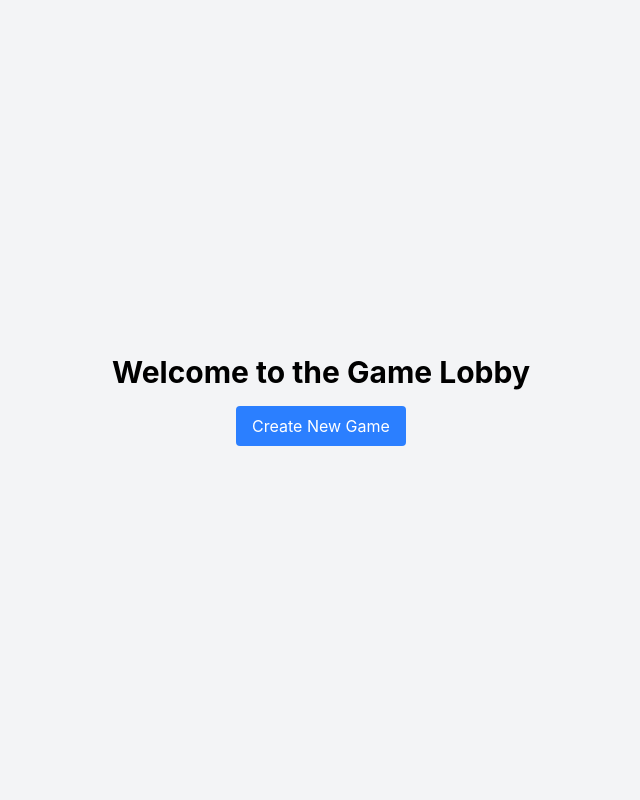
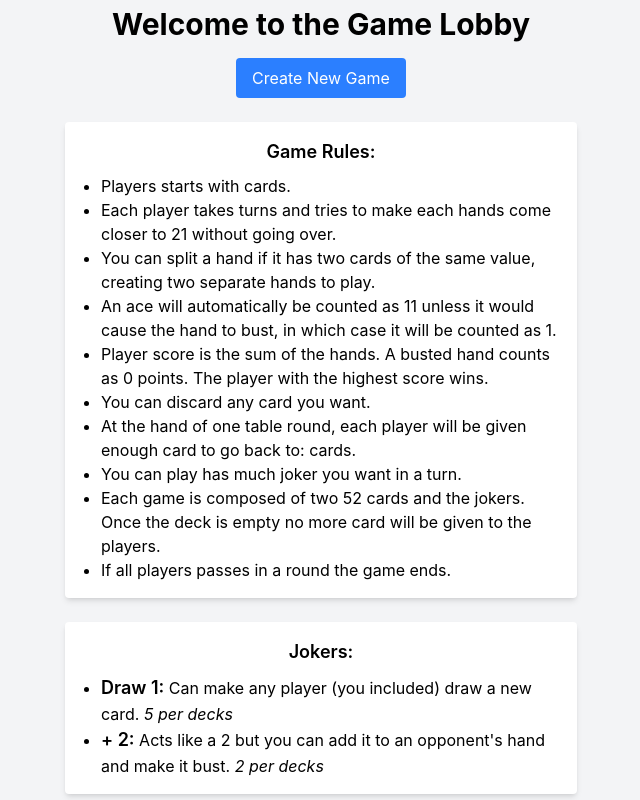
Before and after one commit to axel-eck/SuperBlackJack, a Nuxt app: page / in a window 1280 px wide. Shown: the whole page, without its empty margins (319-959 px from the left). Built offline with nearby package versions, Linux system fonts and the light colour scheme.

Commit message:
:sparkles: Add rules

```diff
--- a/app/pages/index.vue
+++ b/app/pages/index.vue
@@ -7,6 +7,28 @@
     <button @click="navigateTo('/games/new')">
       Create New Game
     </button>
+    <div id="rules">
+      <strong>Game Rules:</strong>
+      <ul>
+        <li>Players starts with {{ START_HAND_SIZE }} cards.</li>
+        <li>Each player takes turns and tries to make each hands come closer to 21 without going over.</li>
+        <li>You can split a hand if it has two cards of the same value, creating two separate hands to play.</li>
+        <li>An ace will automatically be counted as 11 unless it would cause the hand to bust, in which case it will be counted as 1.</li>
+        <li>Player score is the sum of the hands. A busted hand counts as 0 points. The player with the highest score wins.</li>
+        <li>You can discard any card you want.</li>
+        <li>At the hand of one table round, each player will be given enough card to go back to: {{ START_HAND_SIZE }} cards.</li>
+        <li>You can play has much joker you want in a turn.</li>
+        <li>Each game is composed of two 52 cards and the jokers. Once the deck is empty no more card will be given to the players.</li>
+        <li>If all players passes in a round the game ends.</li>
+      </ul>
+    </div>
+    <div id="jokers">
+      <strong>Jokers:</strong>
+      <ul>
+        <li><strong>Draw 1:</strong> Can make any player (you included) draw a new card. <i>5 per decks</i></li>
+        <li><strong>+ 2:</strong> Acts like a 2 but you can add it to an opponent's hand and make it bust. <i>2 per decks</i></li>
+      </ul>
+    </div>
   </div>
 </template>
 
@@ -14,7 +36,7 @@
 @reference "tailwindcss";
 
 div {
-  @apply flex flex-col items-center justify-center min-h-screen bg-gray-100;
+  @apply flex flex-col items-center justify-center bg-gray-100;
 
   h1 {
     @apply text-3xl font-bold mb-4;
@@ -23,5 +45,17 @@ div {
   button {
     @apply bg-blue-500 text-white px-4 py-2 rounded hover:bg-blue-600 transition-colors;
   }
+
+  #rules, #jokers {
+    @apply mt-6 bg-white p-4 rounded shadow-md w-full max-w-lg h-fit;
+
+    strong {
+      @apply text-lg font-semibold mb-2;
+    }
+
+    ul {
+      @apply list-disc pl-5;
+    }
+  }
 }
 </style>
```
